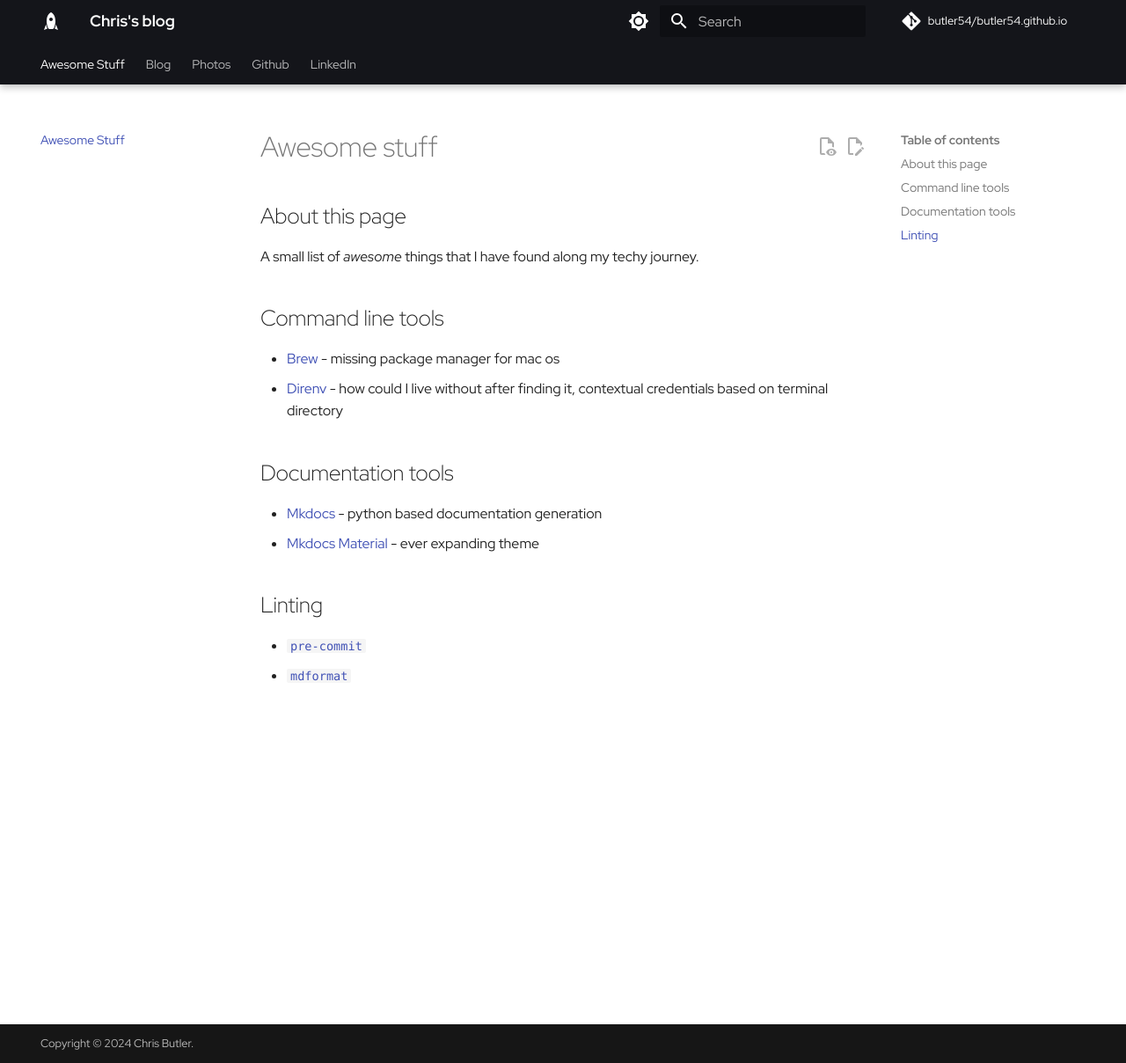
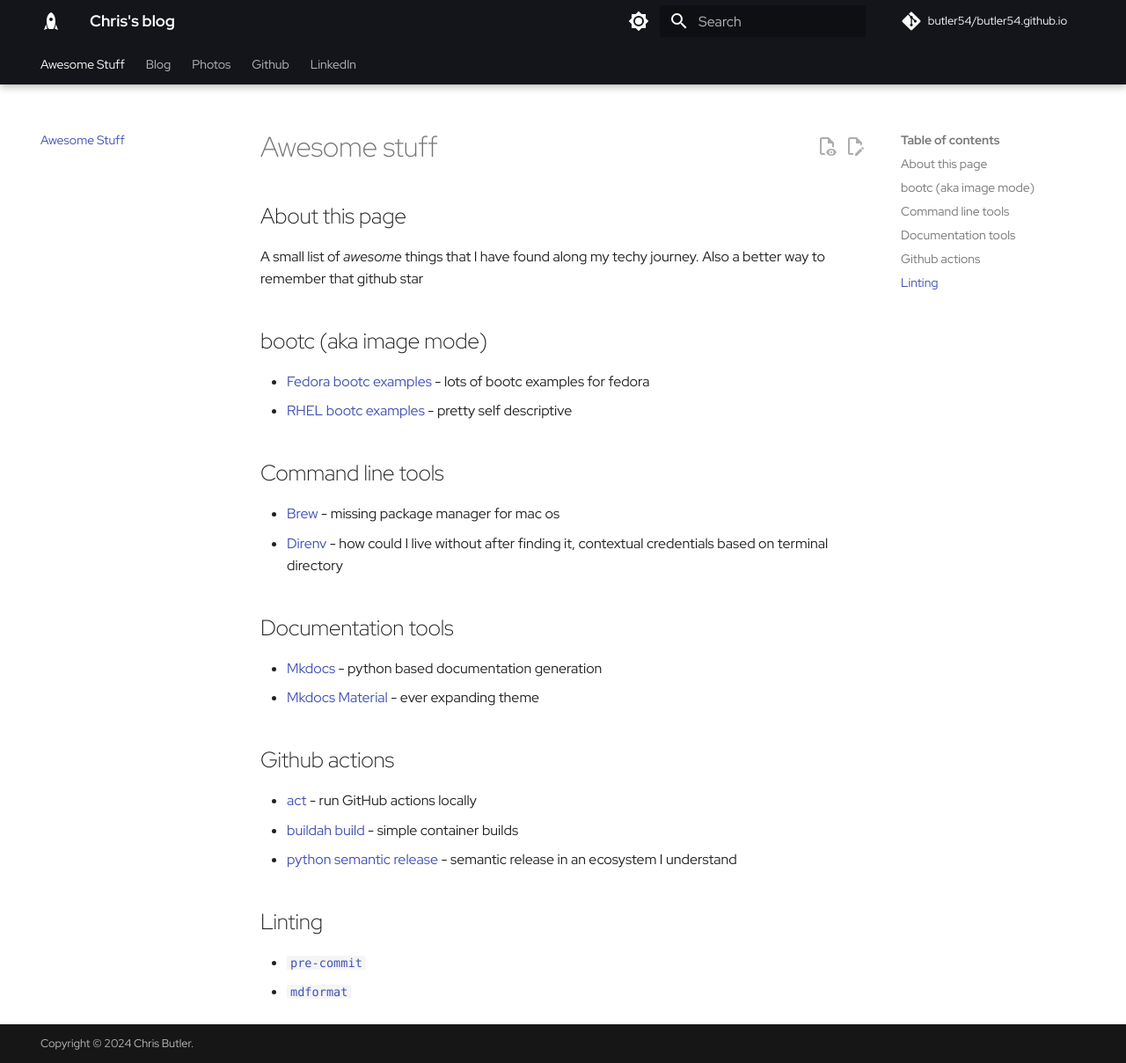
Before and after one commit to butler54/butler54.github.io, an MkDocs documentation site: the page built from docs/awesome_stuff.md, in a window 1280 px wide and 1208 px high. Shown: the whole window at 88% size. Built offline with MkDocs 1.6.1 and Material for MkDocs 9.7.7, drawn with Linux system fonts in a browser that asks for light colours; some web fonts are replaced; comment, search, counter and statistics services are not loaded.

Commit message:
feat: add content
Signed-off-by: Chris Butler <chris.butler@redhat.com>

```diff
--- a/docs/awesome_stuff.md
+++ b/docs/awesome_stuff.md
@@ -2,7 +2,14 @@
 
 ## About this page
 
-A small list of *awesome* things that I have found along my techy journey.
+A small list of *awesome* things that I have found along my techy journey. Also a better way to remember that github star
+
+
+## bootc (aka image mode)
+
+- [Fedora bootc examples](https://gitlab.com/fedora/bootc/examples/-/tree/main) - lots of bootc examples for fedora
+- [RHEL bootc examples](https://github.com/redhat-cop/rhel-bootc-examples) - pretty self descriptive
+
 
 ## Command line tools
 
@@ -14,6 +21,13 @@
 - [Mkdocs](https://www.mkdocs.org/) - python based documentation generation
 - [Mkdocs Material](https://squidfunk.github.io/mkdocs-material/) - ever expanding theme
 
+
+## Github actions
+
+- [act](https://github.com/nektos/act) - run GitHub actions locally
+- [buildah build](https://github.com/redhat-actions/buildah-build) - simple container builds
+- [python semantic release](https://python-semantic-release.readthedocs.io/en/latest/automatic-releases/github-actions.html) - semantic release in an ecosystem I understand
+
 ## Linting
 
 - [`pre-commit`](https://pre-commit.com/)
```
